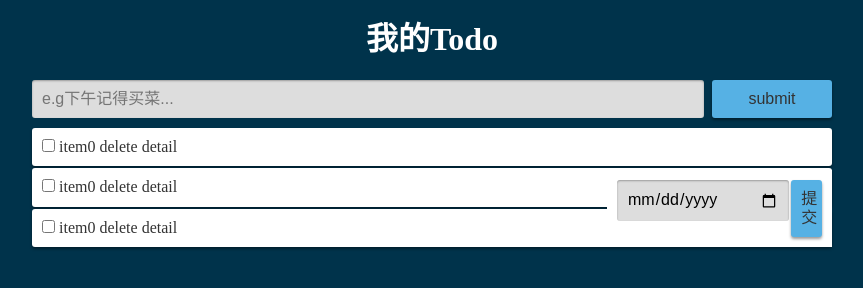
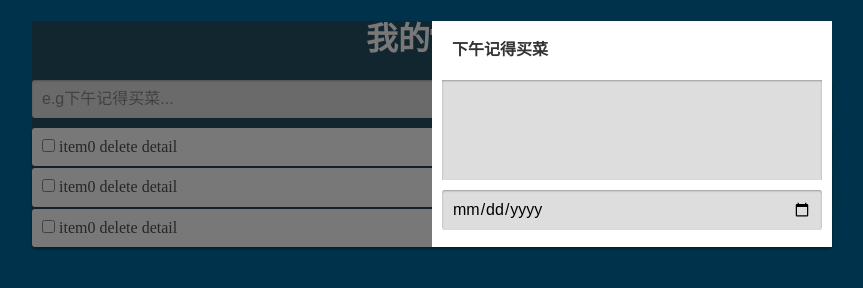
Before and after one commit to awaylee/myTodo, a website: page index.html in a window 1280 px wide. Shown: the whole page, without its empty margins (208-1071 px from the left). Drawn offline with nearby package versions, Linux system fonts and the light colour scheme.

Commit message:
大体结构

```diff
--- a/css/base.css
+++ b/css/base.css
@@ -1,8 +1,10 @@
-input,button{
+input,button,textarea{
     border: 0;
     outline: none;
 }
-
+textarea{
+    resize: none;
+}
 body{
     background:#00334b;
     color: #fff;
@@ -21,7 +23,7 @@ body{
     text-align: center;
 }
 
-.add-task input,.remind input{
+.add-task input,.remind input,.desc textarea{
     display: block;
     width: 84%;
     background: #ddd;
@@ -51,7 +53,10 @@ input:hover,input:focus{
 .add-task button:hover,.remind button:hover{
     background: #5fb9e4;
 }
-
+.remind input{
+    width: 100%;
+    cursor: pointer;
+}
 
 .task-list{
     margin:10px 0;
@@ -68,15 +73,6 @@ input:hover,input:focus{
 .task-item:hover{
     background: #ddd;
 }
-
-.task-detail{
-    position: absolute;
-    bottom:0;
-    right: 0;
-    padding:10px;
-    background: #fff;
-
-}
 .task-detail-mask{
     position: absolute;
     top: 0;
@@ -84,5 +80,28 @@ input:hover,input:focus{
     left: 0;
     right: 0;
     background: rgba(30,30,30,.6);
-    display: none;
 }
+
+.task-detail{
+     position: absolute;
+     bottom:0;
+     right: 0;
+     width: 50%;
+     height: 100%;
+     padding:10px;
+     background: #fff;
+     color: #333;
+ }
+.task-detail .title{
+    padding:10px;
+    font-weight: 900;
+    cursor: pointer;
+}
+.task-detail>*{
+    margin-bottom: 10px;
+    overflow: hidden;
+}
+.desc textarea{
+    width: 100%;
+    min-height: 100px;
+}
--- a/index.html
+++ b/index.html
@@ -14,6 +14,7 @@
       <button>submit</button>
     </div>
     <div class="task-list"><!--清单列表开始-->
+      <div class="task-detail-mask"></div>
       <div class="task-item"><!--任务开始-->
         <span><input type="checkbox"></span>
         <span class="task-content">item0</span>
@@ -34,16 +35,18 @@
       </div><!--任务结束-->
     </div><!--清单列表结束-->
     <div class="task-detail"><!--任务详情开始-->
-      <div class="content"></div>
-      <div class="">
-        <div class="desc"></div>
+      <div class="title">下午记得买菜</div>
+      <div class=""><!--任务描述开始-->
+        <div class="desc">
+          <textarea name="" id=""></textarea>
+        </div><!--任务描述结束-->
       </div>
       <div class="remind">
         <input type="date">
-        <button type="submit">提交</button>
+        <!--<button type="submit">提交</button>-->
       </div>
     </div><!--任务详情结束-->
-    <div class="task-detail-mask"></div>
+
   </div><!--总容器结束-->
 <script src="node_modules/jquery/dist/jquery.min.js"></script>
   <script src="js/base.js"></script>
```
